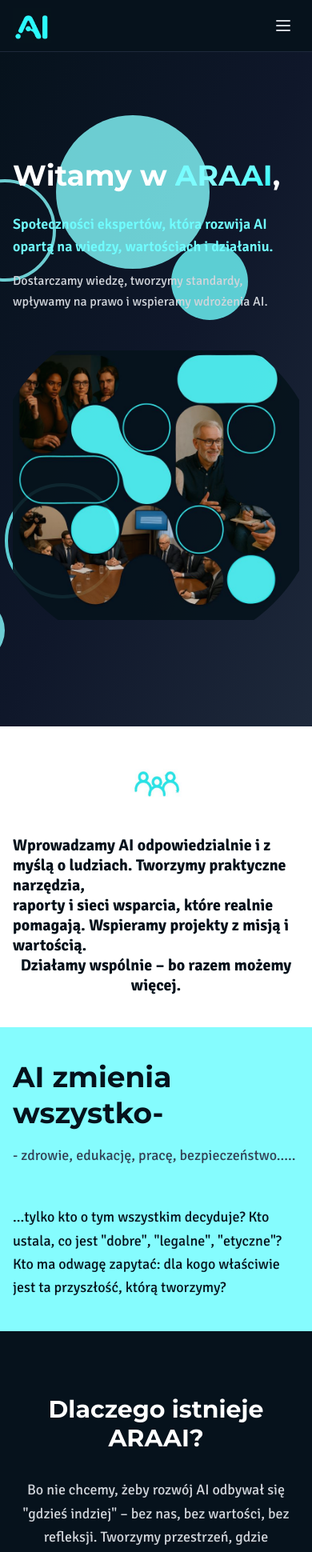
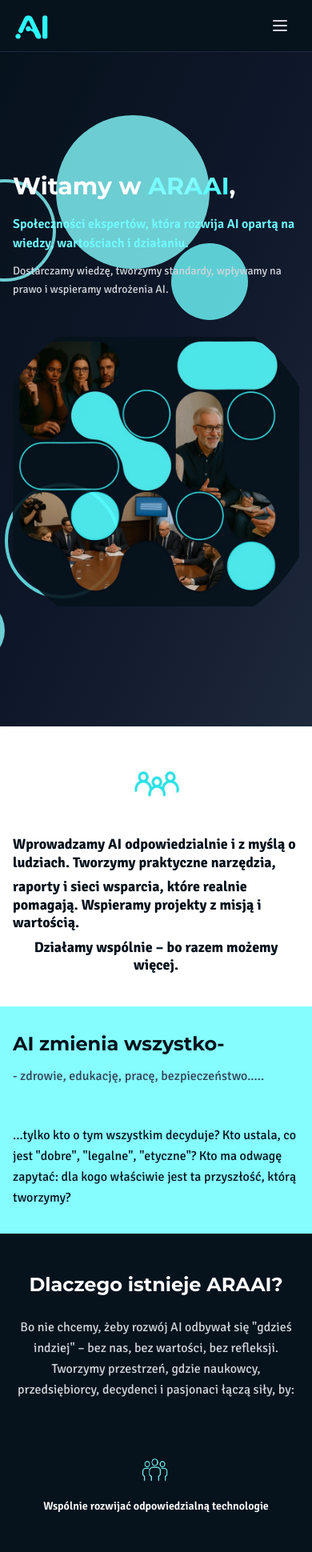
Before and after one commit to araai-eu/araai-eu.github.io, a React (Vite) app: page / in a window 390 px wide. Shown: the top 1940 px of the page at 80% size. Built offline with nearby package versions, Linux system fonts and the light colour scheme.

Commit message:
feat: Improve mobile responsiveness and fix layout issues - Fixed mobile navigation tabs, typography, buttons, and added LinkedIn icons to team bios

```diff
--- a/src/index.css
+++ b/src/index.css
@@ -10,6 +10,31 @@
 
   body {
     font-family: 'Signika', sans-serif;
+    /* Mobile text improvements */
+    word-wrap: break-word;
+    hyphens: auto;
+    -webkit-hyphens: auto;
+    -ms-hyphens: auto;
+  }
+
+  /* Improve text rendering on mobile */
+  @media (max-width: 640px) {
+    * {
+      -webkit-text-size-adjust: 100%;
+      text-size-adjust: 100%;
+    }
+
+    /* Ensure minimum touch targets */
+    button, a, input, select, textarea {
+      min-height: 44px;
+      min-width: 44px;
+    }
+
+    /* Better text wrapping for long content */
+    p, div, span {
+      word-break: break-word;
+      overflow-wrap: break-word;
+    }
   }
 }
 
@@ -22,11 +47,32 @@
   }
 
   .btn-primary {
-    @apply bg-primary-400 text-dark-950 font-signika font-semibold px-6 py-3 rounded-full transition-all duration-200 hover:bg-primary-300 hover:scale-105 active:scale-95;
+    @apply bg-primary-400 text-dark-950 font-signika font-semibold px-6 py-3 rounded-full transition-all duration-200 hover:bg-primary-300 hover:scale-105 active:scale-95 min-h-[44px] flex items-center justify-center text-center;
   }
 
   .btn-secondary {
-    @apply border-2 border-primary-400 text-primary-400 hover:bg-primary-400 hover:text-dark-950 font-montserrat font-semibold px-6 py-3 rounded-lg transition-all duration-300;
+    @apply border-2 border-primary-400 text-primary-400 hover:bg-primary-400 hover:text-dark-950 font-montserrat font-semibold px-6 py-3 rounded-lg transition-all duration-300 min-h-[44px] flex items-center justify-center text-center;
+  }
+
+  /* Mobile button improvements */
+  @media (max-width: 640px) {
+    .btn-primary {
+      @apply px-4 py-3 text-sm leading-tight;
+      white-space: normal;
+      word-wrap: break-word;
+      hyphens: auto;
+      -webkit-hyphens: auto;
+      line-height: 1.2;
+    }
+
+    .btn-secondary {
+      @apply px-4 py-3 text-sm leading-tight;
+      white-space: normal;
+      word-wrap: break-word;
+      hyphens: auto;
+      -webkit-hyphens: auto;
+      line-height: 1.2;
+    }
   }
 
   /* Hide scrollbar for mobile tabs */
--- a/src/pages/Home.tsx
+++ b/src/pages/Home.tsx
@@ -75,15 +75,15 @@
           <div className="grid lg:grid-cols-2 gap-12 items-center">
             {/* Left side - Text content */}
             <div>
-              <h1 className="text-4xl md:text-5xl lg:text-7xl font-montserrat font-bold mb-6 leading-tight">
+              <h1 className="text-3xl sm:text-4xl md:text-5xl lg:text-7xl font-montserrat font-bold mb-4 sm:mb-6 leading-tight">
                 {t('hero.welcome')} <span className="gradient-text">{t('hero.araai')}</span>,
               </h1>
 
-              <h2 className="text-lg md:text-xl lg:text-2xl font-signika font-semibold text-primary-300 mb-4">
+              <h2 className="text-base sm:text-lg md:text-xl lg:text-2xl font-signika font-semibold text-primary-300 mb-3 sm:mb-4">
                 {t('hero.subtitle')}
               </h2>
 
-              <p className="text-base md:text-lg font-signika text-gray-300 leading-relaxed">
+              <p className="text-sm sm:text-base md:text-lg font-signika text-gray-300 leading-relaxed break-words">
                 {t('hero.description')}
               </p>
             </div>
@@ -125,14 +125,14 @@
           </div>
 
           {/* Mission text - three parts - full width */}
-          <div className="w-full">
-            <p className="text-xl md:text-2xl lg:text-3xl font-signika text-dark-950 leading-tight">
+          <div className="w-full space-y-2 sm:space-y-4">
+            <p className="text-lg sm:text-xl md:text-2xl lg:text-3xl font-signika text-dark-950 leading-tight break-words">
               <strong>{t('mission.part1')}</strong>
             </p>
-            <p className="text-xl md:text-2xl lg:text-3xl font-signika text-dark-950 leading-tight">
+            <p className="text-lg sm:text-xl md:text-2xl lg:text-3xl font-signika text-dark-950 leading-tight break-words">
               <strong>{t('mission.part2')}</strong>
             </p>
-            <p className="text-xl md:text-2xl lg:text-3xl font-signika text-dark-950 leading-tight text-center">
+            <p className="text-lg sm:text-xl md:text-2xl lg:text-3xl font-signika text-dark-950 leading-tight text-center break-words">
               <strong>{t('mission.part3')}</strong>
             </p>
           </div>
@@ -140,22 +140,22 @@
       </section>
 
       {/* AI Changes Everything Section */}
-      <section className="py-10 bg-primary-400">
+      <section className="py-8 sm:py-10 bg-primary-400">
         <div className="max-w-7xl mx-auto px-4 sm:px-6 lg:px-8">
-          <div className="grid lg:grid-cols-2 gap-12 items-start">
+          <div className="grid lg:grid-cols-2 gap-8 sm:gap-12 items-start">
             {/* Left column */}
             <div>
-              <h2 className="text-4xl md:text-5xl font-montserrat font-bold text-dark-950 mb-4 leading-tight">
+              <h2 className="text-2xl sm:text-3xl md:text-4xl lg:text-5xl font-montserrat font-bold text-dark-950 mb-3 sm:mb-4 leading-tight break-words">
                 {t('aiChanges.title')}
               </h2>
-              <p className="text-lg font-signika text-dark-700 leading-relaxed">
+              <p className="text-base sm:text-lg font-signika text-dark-700 leading-relaxed break-words">
                 {t('aiChanges.subtitle')}
               </p>
             </div>
 
             {/* Right column - positioned lower */}
-            <div className="lg:mt-20">
-              <p className="text-lg md:text-xl font-signika text-dark-950 leading-relaxed">
+            <div className="lg:mt-20 mt-4 sm:mt-6">
+              <p className="text-base sm:text-lg md:text-xl font-signika text-dark-950 leading-relaxed break-words">
                 {t('aiChanges.question')}
               </p>
             </div>
@@ -164,19 +164,19 @@
       </section>
 
       {/* Why ARAAI exists Section */}
-      <section className="py-20 bg-dark-950">
+      <section className="py-12 sm:py-16 lg:py-20 bg-dark-950">
         <div className="max-w-7xl mx-auto px-4 sm:px-6 lg:px-8">
-          <div className="text-center mb-16">
-            <h2 className="text-3xl md:text-5xl font-montserrat font-bold text-white mb-8">
+          <div className="text-center mb-12 sm:mb-16">
+            <h2 className="text-2xl sm:text-3xl md:text-4xl lg:text-5xl font-montserrat font-bold text-white mb-6 sm:mb-8 break-words">
               {t('whyAraai.title')}
             </h2>
-            <p className="text-lg font-signika text-gray-300 max-w-4xl mx-auto leading-relaxed">
+            <p className="text-base sm:text-lg font-signika text-gray-300 max-w-4xl mx-auto leading-relaxed break-words">
               {t('whyAraai.description')}
             </p>
           </div>
 
           {/* Goals grid */}
-          <div className="grid md:grid-cols-2 lg:grid-cols-4 gap-8">
+          <div className="grid grid-cols-1 sm:grid-cols-2 lg:grid-cols-4 gap-6 sm:gap-8">
             {[
               {
                 icon: "/images/ludziki1.JPG",
@@ -195,17 +195,17 @@
                 title: t('whyAraai.goals.represent')
               }
             ].map((goal, index) => (
-              <div key={index} className="p-6 text-center">
-                <div className="flex justify-center mb-4">
+              <div key={index} className="p-4 sm:p-6 text-center">
+                <div className="flex justify-center mb-3 sm:mb-4">
                   <img
                     src={goal.icon}
                     alt={goal.title}
-                    className="w-16 h-16 object-contain"
+                    className="w-12 h-12 sm:w-16 sm:h-16 object-contain"
                     loading="lazy"
                     decoding="async"
                   />
                 </div>
-                <h3 className="font-signika font-semibold text-white leading-tight">
+                <h3 className="font-signika font-semibold text-white leading-tight text-sm sm:text-base break-words">
                   {goal.title}
                 </h3>
               </div>
@@ -219,13 +219,13 @@
         <div className="max-w-7xl mx-auto">
           {/* Mobile/Tablet Navigation - Horizontal Tabs */}
           <div className="lg:hidden bg-white border-b border-gray-200">
-            <div className="px-4 py-2">
-              <div className="flex overflow-x-auto scrollbar-hide space-x-2 pb-2">
+            <div className="px-4 py-3">
+              <div className="flex overflow-x-auto scrollbar-hide gap-3 pb-2 -mx-1">
                 {targetGroups.map((group, index) => (
                   <button
                     key={group.id}
                     onClick={() => setCurrentSection(index)}
-                    className={`px-4 py-2 rounded-full font-montserrat font-semibold text-sm whitespace-nowrap transition-all duration-300 touch-manipulation ${
+                    className={`flex-shrink-0 px-3 py-2 sm:px-4 sm:py-2 rounded-full font-montserrat font-semibold text-xs sm:text-sm whitespace-nowrap transition-all duration-300 touch-manipulation min-h-[44px] min-w-[44px] flex items-center justify-center ${
                       currentSection === index
                         ? 'bg-primary-400 text-dark-950'
                         : 'bg-gray-100 text-gray-600 hover:bg-gray-200 active:bg-gray-300'
@@ -362,52 +362,52 @@
           </div>
 
           {/* Mobile Content Area */}
-          <div className="lg:hidden bg-white px-4 py-8">
-            <div className="max-w-4xl mx-auto">
-              <h2 className="text-2xl md:text-3xl font-montserrat font-bold text-dark-950 mb-4">
+          <div className="lg:hidden bg-white px-4 py-6 sm:py-8">
+            <div className="max-w-none">
+              <h2 className="text-xl sm:text-2xl md:text-3xl font-montserrat font-bold text-dark-950 mb-3 sm:mb-4 break-words">
                 {targetGroups[currentSection].title}
               </h2>
-              <div className="w-16 h-1 bg-primary-400 mb-6"></div>
+              <div className="w-12 sm:w-16 h-1 bg-primary-400 mb-4 sm:mb-6"></div>
 
               {targetGroups[currentSection].isSpecial ? (
                 /* Składki Section - Mobile */
-                <div className="space-y-8">
+                <div className="space-y-6 sm:space-y-8">
                   <div>
-                    <h3 className="text-lg font-montserrat font-semibold text-primary-400 mb-4">
+                    <h3 className="text-base sm:text-lg font-montserrat font-semibold text-primary-400 mb-3 sm:mb-4 break-words">
                       {t('sections.fees.annual.title')}
                     </h3>
-                    <ul className="space-y-3 text-base font-signika text-dark-950">
-                      <li className="flex items-start">
-                        <span className="text-primary-400 mr-3">•</span>
-                        {t('sections.fees.annual.regular')}
+                    <ul className="space-y-2 sm:space-y-3 text-sm sm:text-base font-signika text-dark-950">
+                      <li className="flex items-start break-words">
+                        <span className="text-primary-400 mr-2 sm:mr-3 flex-shrink-0">•</span>
+                        <span>{t('sections.fees.annual.regular')}</span>
                       </li>
-                      <li className="flex items-start">
-                        <span className="text-primary-400 mr-3">•</span>
-                        {t('sections.fees.annual.reduced')}
+                      <li className="flex items-start break-words">
+                        <span className="text-primary-400 mr-2 sm:mr-3 flex-shrink-0">•</span>
+                        <span>{t('sections.fees.annual.reduced')}</span>
                       </li>
-                      <li className="flex items-start">
-                        <span className="text-primary-400 mr-3">•</span>
-                        {t('sections.fees.annual.honorary')}
+                      <li className="flex items-start break-words">
+                        <span className="text-primary-400 mr-2 sm:mr-3 flex-shrink-0">•</span>
+                        <span>{t('sections.fees.annual.honorary')}</span>
                       </li>
                     </ul>
                   </div>
 
                   <div>
-                    <h3 className="text-lg font-montserrat font-semibold text-primary-400 mb-4">
+                    <h3 className="text-base sm:text-lg font-montserrat font-semibold text-primary-400 mb-3 sm:mb-4 break-words">
                       {t('sections.fees.discounts.title')}
                     </h3>
-                    <ul className="space-y-3 text-base font-signika text-dark-950">
-                      <li className="flex items-start">
-                        <span className="text-primary-400 mr-3">•</span>
-                        {t('sections.fees.discounts.youth')}
+                    <ul className="space-y-2 sm:space-y-3 text-sm sm:text-base font-signika text-dark-950">
+                      <li className="flex items-start break-words">
+                        <span className="text-primary-400 mr-2 sm:mr-3 flex-shrink-0">•</span>
+                        <span>{t('sections.fees.discounts.youth')}</span>
                       </li>
-                      <li className="flex items-start">
-                        <span className="text-primary-400 mr-3">•</span>
-                        {t('sections.fees.discounts.students')}
+                      <li className="flex items-start break-words">
+                        <span className="text-primary-400 mr-2 sm:mr-3 flex-shrink-0">•</span>
+                        <span>{t('sections.fees.discounts.students')}</span>
                       </li>
-                      <li className="flex items-start">
-                        <span className="text-primary-400 mr-3">•</span>
-                        {t('sections.fees.discounts.special')}
+                      <li className="flex items-start break-words">
+                        <span className="text-primary-400 mr-2 sm:mr-3 flex-shrink-0">•</span>
+                        <span>{t('sections.fees.discounts.special')}</span>
                       </li>
                     </ul>
                   </div>
@@ -415,16 +415,16 @@
               ) : (
                 /* Regular sections - Mobile */
                 <>
-                  <p className="text-base font-signika text-dark-950 leading-relaxed mb-6">
+                  <p className="text-sm sm:text-base font-signika text-dark-950 leading-relaxed mb-4 sm:mb-6 break-words">
                     {targetGroups[currentSection].content}
                   </p>
 
                   {targetGroups[currentSection].points && (
-                    <ul className="space-y-3 text-base font-signika text-dark-950">
+                    <ul className="space-y-2 sm:space-y-3 text-sm sm:text-base font-signika text-dark-950">
                       {(targetGroups[currentSection].points as string[]).map((point: string, index: number) => (
-                        <li key={index} className="flex items-start">
-                          <span className="text-primary-400 mr-3">•</span>
-                          {point}
+                        <li key={index} className="flex items-start break-words">
+                          <span className="text-primary-400 mr-2 sm:mr-3 flex-shrink-0">•</span>
+                          <span>{point}</span>
                         </li>
                       ))}
                     </ul>
@@ -437,14 +437,15 @@
       </section>
 
       {/* CTA Section */}
-      <section className="py-20 bg-dark-950">
+      <section className="py-12 sm:py-16 lg:py-20 bg-dark-950">
         <div className="max-w-4xl mx-auto px-4 sm:px-6 lg:px-8 text-center">
-          <h2 className="text-2xl md:text-3xl font-signika font-semibold text-gray-300 mb-8">
+          <h2 className="text-lg sm:text-xl md:text-2xl lg:text-3xl font-signika font-semibold text-gray-300 mb-6 sm:mb-8 break-words">
             {t('cta.text')}
           </h2>
 
-          <button className="btn-primary text-lg px-8 py-4">
-            {t('cta.button')}
+          <button className="btn-primary text-sm sm:text-base lg:text-lg px-4 sm:px-6 lg:px-8 py-3 sm:py-4 min-h-[44px] w-auto max-w-[280px] sm:max-w-full mx-auto whitespace-normal text-center leading-tight">
+            <span className="hidden sm:inline">{t('cta.button')}</span>
+            <span className="sm:hidden">Wypełnij formularz</span>
           </button>
         </div>
       </section>
```
Also changed, not shown: src/components/Footer.tsx (+11 -11 lines).
